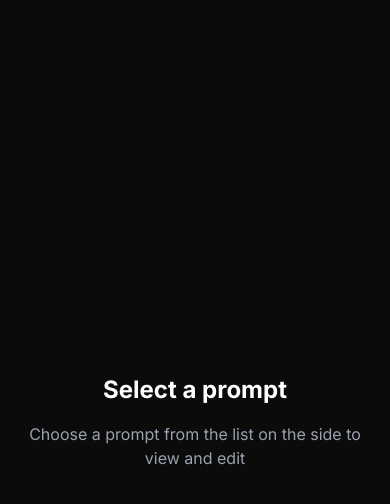
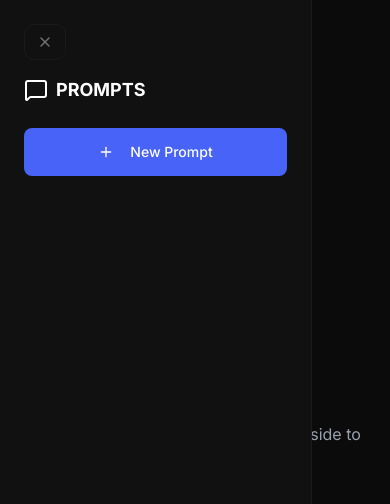
Before and after one commit to Vitorcd20/PromptLab, a Next.js app: page / in a window 390 px wide. Shown: the top 504 px of the page. Built offline with nearby package versions, Linux system fonts and the light colour scheme; no server answers; the database is empty.

Commit message:
feat: create sidebar

```diff
--- a/src/app/layout.tsx
+++ b/src/app/layout.tsx
@@ -1,3 +1,4 @@
+import Sidebar from '@/components/sidebar/sidebar';
 import '@/styles/globals.css';
 import type { Metadata } from 'next';
 import { Inter } from 'next/font/google';
@@ -22,6 +23,7 @@ export default function RootLayout({
     <html lang="en">
       <body className={`${inter.variable} antialiased bg-gray-900 text-white`}>
         <section className="flex h-screen">
+          <Sidebar />
           <main className="relative flex-1 overflow-auto min-w-0">
             <div className="p-4 sm:p-6 md:p-8 max-w-full md:max-w-3xl mx-auto h-full">
               {children}
--- /dev/null
+++ b/src/components/sidebar/sidebar-content.tsx
@@ -0,0 +1,82 @@
+'use client';
+
+import { useState } from 'react';
+import { Button } from '../ui/button';
+import {
+  ArrowLeftToLine,
+  X as CloseButton,
+  Plus as AddIcon,
+  ArrowRightToLine,
+} from 'lucide-react';
+import { useRouter } from 'next/navigation';
+import Logo from '../logo/logo';
+
+export default function SidebarContent() {
+  const router = useRouter();
+
+  const [isCollapsed, setIsCollapsed] = useState(false);
+
+  const collapsedSidebar = () => setIsCollapsed(true);
+  const expandSidebar = () => setIsCollapsed(false);
+
+  const handleNewPrompt = () => router.push('/new');
+
+  return (
+    <aside
+      className={`border-r border-gray-700 flex flex-col h-full bg-gray-800 transition-[transform,width] duration-300 ease-in-out fixed md:relative left-0 top-0 z-50 md:z-auto w-[80vw] sm:w-[320px] ${isCollapsed ? 'md:w-[72px]' : 'md:w-[384px]'}`}
+    >
+      {isCollapsed && (
+        <aside className="px-2 py-6">
+          <header className="flex items-center justify-center mb-6">
+            <Button
+              onClick={expandSidebar}
+              variant="icon"
+              className="hidden md:inline-flex p-2 hover:bg-gray-700 focus:outline-none focus:ring-2 focus:ring-accent-500 rounded-lg transition-colors"
+              aria-label="Expand sidebar"
+              title="Expand sidebar"
+            >
+              <ArrowRightToLine className="w-5 h-5 text-gray-100" />
+            </Button>
+          </header>
+        </aside>
+      )}
+
+      {!isCollapsed && (
+        <>
+          <section className="p-6">
+            <div className="md:hidden mb-4">
+              <div className="flex items-center justify-between">
+                <Button
+                  variant="secondary"
+                  aria-label="Close menu"
+                  title="Close menu"
+                >
+                  <CloseButton className="w-5 h-5 text-gray-100" />
+                </Button>
+              </div>
+            </div>
+            <div className="flex w-full items-center justify-between mb-6">
+              <header className="flex w-full items-center justify-between">
+                <Logo />
+                <Button
+                  onClick={collapsedSidebar}
+                  variant="icon"
+                  className="hidden md:inline-flex p-2 hover:bg-gray-700 focus:outline-none focus:ring-2 focus:ring-accent-500 rounded-lg transition-colors"
+                >
+                  <ArrowLeftToLine className="w-5 h-5 text-gray-100" />
+                </Button>
+              </header>
+            </div>
+
+            <div>
+              <Button onClick={handleNewPrompt} className="w-full" size="lg">
+                <AddIcon className="w-5 h-5 mr-2" />
+                New Prompt
+              </Button>
+            </div>
+          </section>
+        </>
+      )}
+    </aside>
+  );
+}
--- /dev/null
+++ b/src/components/sidebar/sidebar.tsx
@@ -0,0 +1,7 @@
+import { prisma } from '@/lib/prisma';
+import SidebarContent from './sidebar-content';
+
+export default async function Sidebar() {
+  const prompts = await prisma.prompt.findMany();
+  return <SidebarContent />;
+}
```
